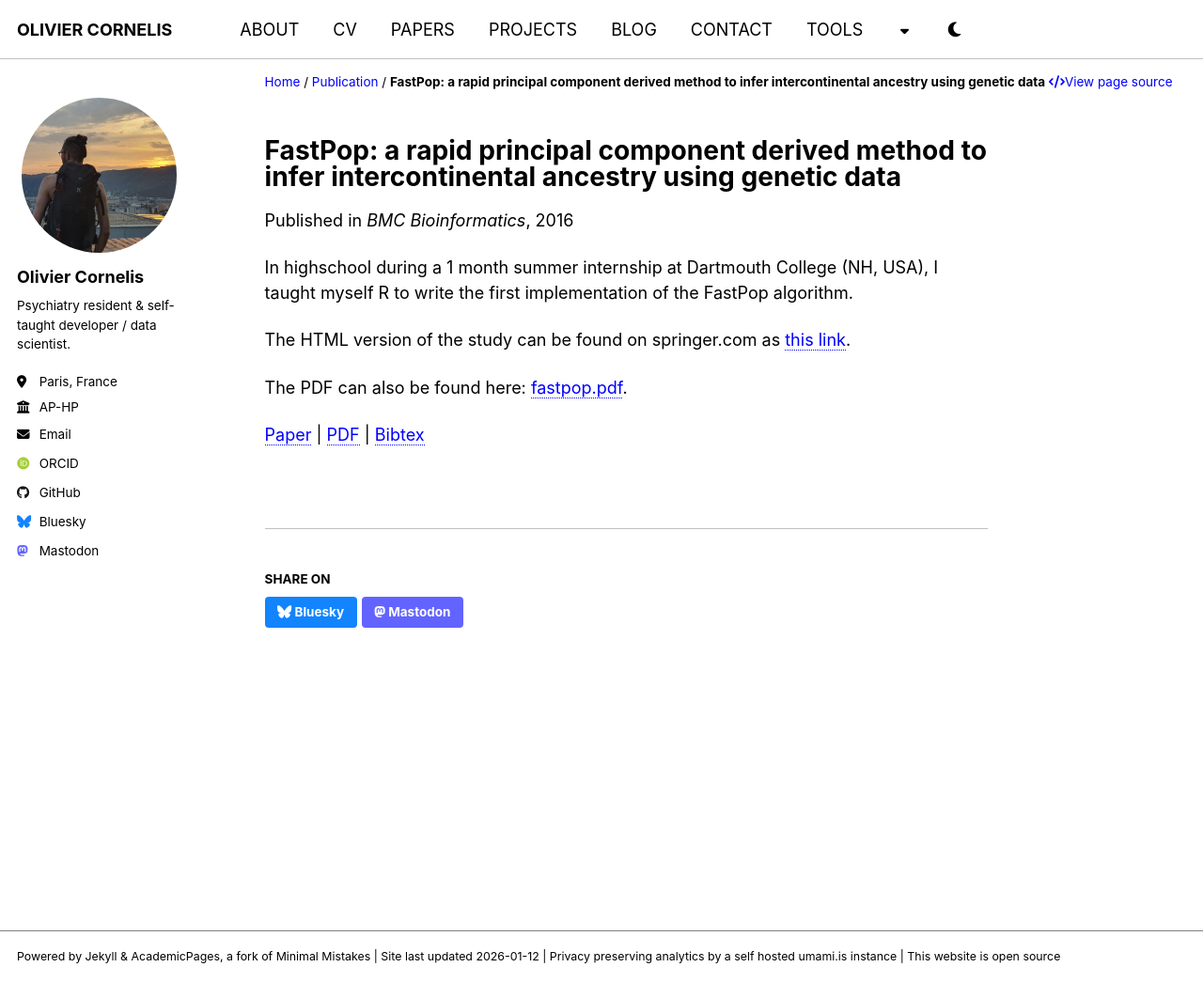
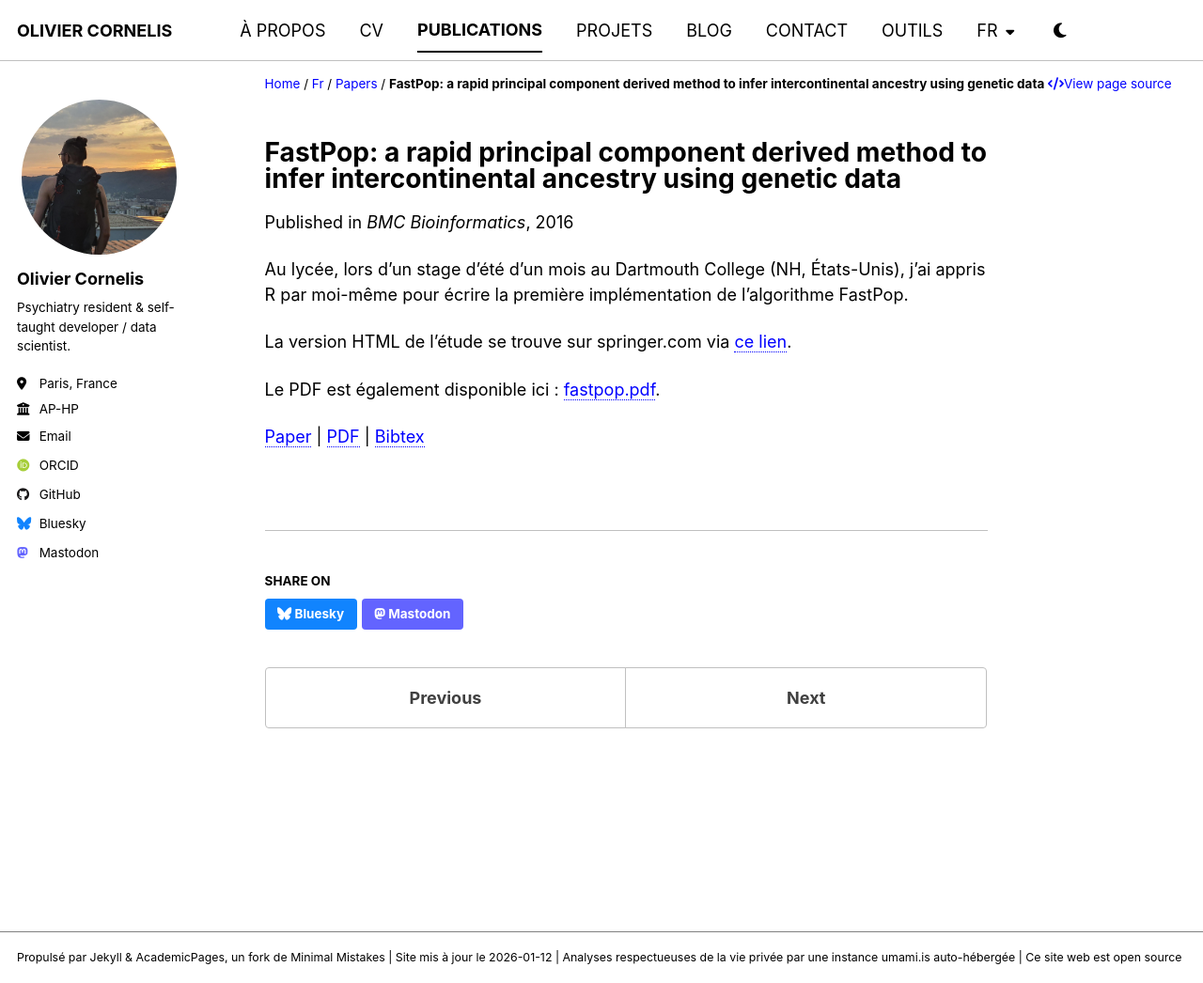
Before and after one commit to thiswillbeyourgithub/website, a Jekyll site: the page built from _publications/fr/2016-03-09-fastpop.md, in a window 1280 px wide and 1046 px high. Shown: the whole window at 94% size. Built offline with Jekyll 4.4.1, drawn with Linux system fonts in a browser that asks for light colours; some web fonts are replaced.

Commit message:
moved publications to english and enable blog
Signed-off-by: thiswillbeyourgithub
<26625900+thiswillbeyourgithub@users.noreply.github.com>

```diff
--- a/_pages/en/year-archive.html
+++ b/_pages/en/year-archive.html
@@ -1,11 +1,13 @@
 ---
 layout: archive
-permalink: /en/year_archive
 ref: year-archive
+permalink: /en/blog
 title: "Blog posts"
 author_profile: true
 redirect_from:
   - /wordpress/blog-posts/
+  - /en/year-archive
+  - /en/year_archive
 lang: en
 ---
 
--- a/_pages/fr/year-archive.html
+++ b/_pages/fr/year-archive.html
@@ -1,11 +1,13 @@
 ---
 layout: archive
 ref: year-archive
-permalinkg: /fr/year_archive
+permalink: /fr/blog
 title: "Articles de blog"
 author_profile: true
 redirect_from:
   - /wordpress/blog-posts/
+  - /fr/year-archive
+  - /fr/year_archive
 lang: fr
 ---
 
--- a/_publications/2016-03-09-fastpop.md
+++ b/_publications/fr/2016-03-09-fastpop.md
@@ -2,8 +2,9 @@
 title: "FastPop: a rapid principal component derived method to infer intercontinental ancestry using genetic data"
 collection: publications
 category: manuscripts
-permalink: /publication/2016-03-09-fastpop
-excerpt: 'In highschool during a 1 month summer internship at Dartmouth College (NH, USA), I taught myself R to write the first implementation of the FastPop algorithm. Click on the title for more info.'
+permalink: /fr/papers/2016-03-09-fastpop
+ref: fastpop
+excerpt: "Au lycée, lors d'un stage d'été d'un mois au Dartmouth College (NH, États-Unis), j'ai appris R par moi-même pour écrire la première implémentation de l'algorithme FastPop. Cliquez sur le titre pour plus d'informations."
 date: 2016-03-09
 venue: 'BMC Bioinformatics'
 # slidesurl: 'http://academicpages.github.io/files/slides1.pdf'
@@ -11,9 +12,10 @@
 pdfurl: 'https://link.springer.com/content/pdf/10.1186/s12859-016-0965-1.pdf'
 bibtexurl: '../files/fastpop.bib'
 citation: 'Li, Y., Byun, J., Cai, G. et al. FastPop: a rapid principal component derived method to infer intercontinental ancestry using genetic data. BMC Bioinformatics 17, 122 (2016). https://doi.org/10.1186/s12859-016-0965-1'
+lang: fr
 ---
-In highschool during a 1 month summer internship at Dartmouth College (NH, USA), I taught myself R to write the first implementation of the FastPop algorithm.
+Au lycée, lors d'un stage d'été d'un mois au Dartmouth College (NH, États-Unis), j'ai appris R par moi-même pour écrire la première implémentation de l'algorithme FastPop.
 
-The HTML version of the study can be found on springer.com as [this link](https://link.springer.com/article/10.1186/s12859-016-0965-1).
+La version HTML de l'étude se trouve sur springer.com via [ce lien](https://link.springer.com/article/10.1186/s12859-016-0965-1).
 
-The PDF can also be found here: [fastpop.pdf](../files/fastpop.pdf).
+Le PDF est également disponible ici : [fastpop.pdf](../files/fastpop.pdf).
```
Also changed, not shown: _publications/en/2016-03-09-fastpop.md (added, +21 -0 lines).
